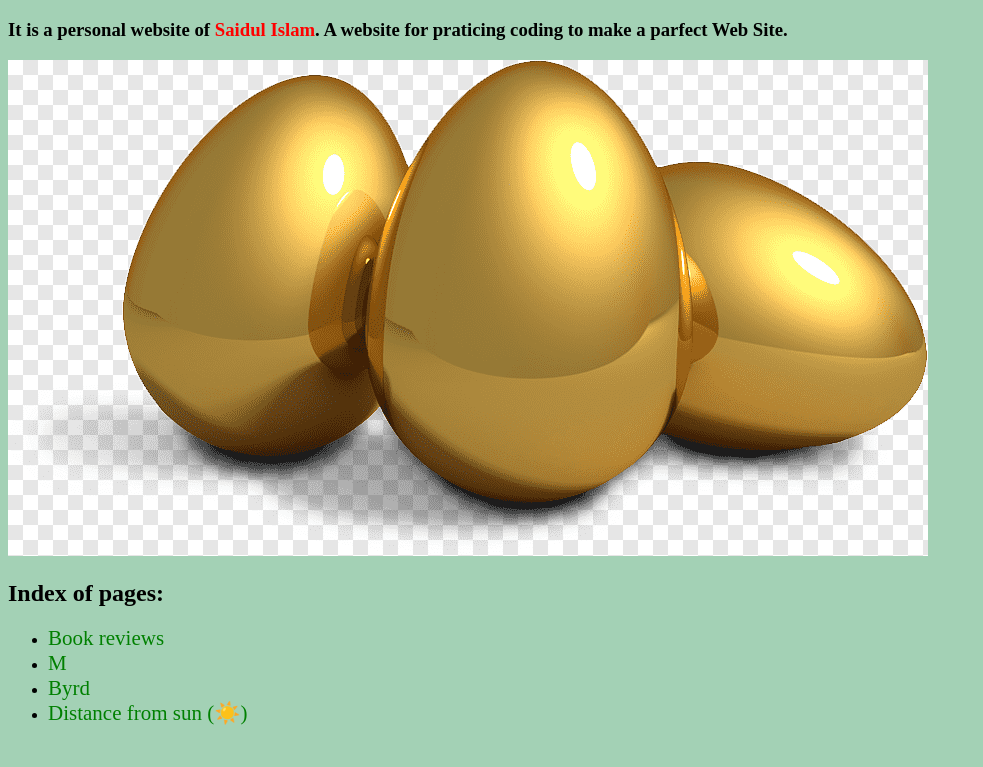
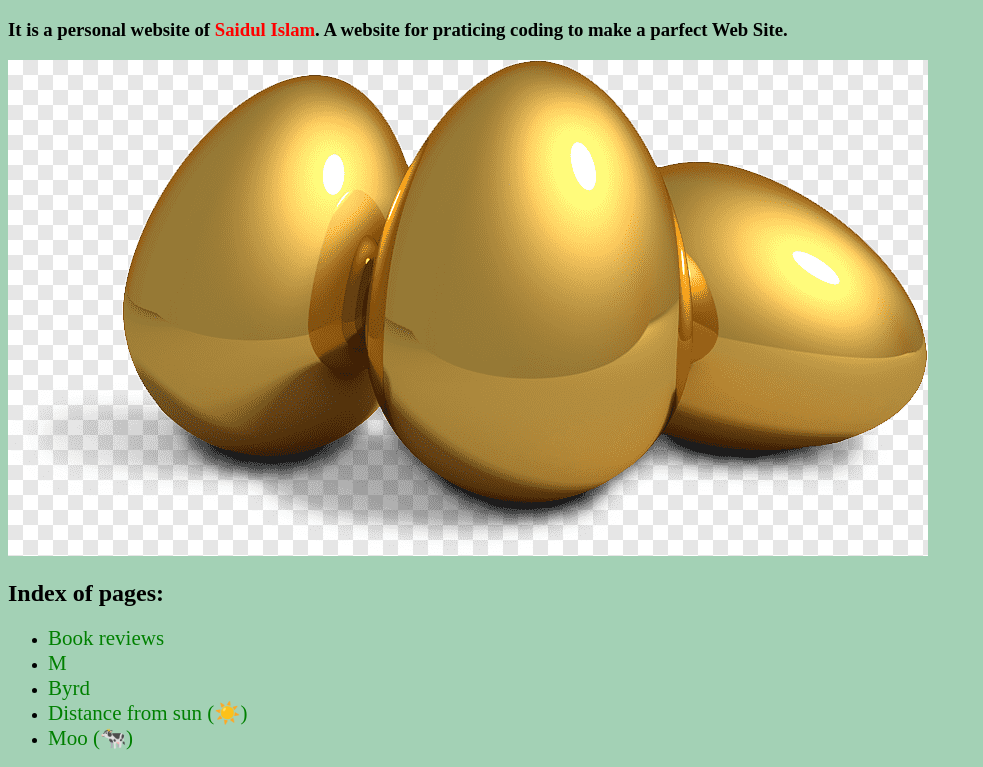
Before and after one commit to Sonar-Dim/sonar-dim.github.io, a plain HTML site: page index.html in a window 1280 px wide. Shown: the part 62-829 px from the top of the page, without its empty margins (0-983 px from the left). Before the commit the page ends 804 px from the top, so only its background shows below. Drawn offline with Linux system fonts and the light colour scheme.

Commit message:
Update index.html

```diff
--- a/index.html
+++ b/index.html
@@ -26,8 +26,8 @@
       <li><a href="m.html">M</a></li>
       <li><a href="b.html">Byrd</a></li>
       <li><a href="distance-from-sun">Distance from sun (☀️)</a></li>
-      <!-- <li><a href="?">?</a></li>
-      <li><a href="?">?</a></li>
+      <li><a href="moo.html">Moo (🐄)</a></li>
+      <!--<li><a href="?">?</a></li>
       <li><a href="?">?</a></li>
       <li><a href="?">?</a></li> -->
     </ul>
```
